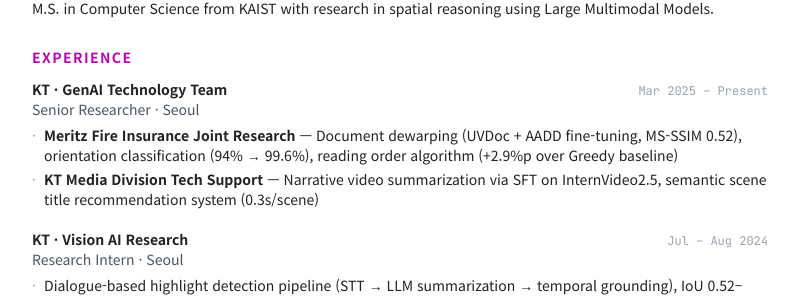
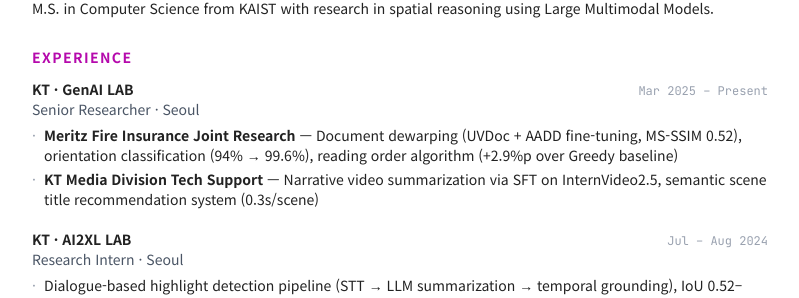
Before and after one commit to ilileun/profile, a Next.js app: page /cv in a window 1280 px wide. Shown: the part 333-631 px from the top of the page, without its empty margins (240-1039 px from the left). Built offline with nearby package versions, Linux system fonts and the light colour scheme.

Commit message:
Rename: GenAI기술팀 → GenAI LAB, Vision AI → AI2XL LAB

```diff
--- a/src/app/cv/page.tsx
+++ b/src/app/cv/page.tsx
@@ -54,7 +54,7 @@
         <div className="mb-5">
           <div className="flex justify-between items-baseline">
             <div>
-              <h3 className="text-sm font-bold">KT · GenAI Technology Team</h3>
+              <h3 className="text-sm font-bold">KT · GenAI LAB</h3>
               <p className="text-sm text-gray-600">Senior Researcher · Seoul</p>
             </div>
             <span className="text-xs text-gray-400 shrink-0" style={{ fontFamily: "'JetBrains Mono', monospace" }}>Mar 2025 – Present</span>
@@ -72,7 +72,7 @@
         <div className="mb-5">
           <div className="flex justify-between items-baseline">
             <div>
-              <h3 className="text-sm font-bold">KT · Vision AI Research</h3>
+              <h3 className="text-sm font-bold">KT · AI2XL LAB</h3>
               <p className="text-sm text-gray-600">Research Intern · Seoul</p>
             </div>
             <span className="text-xs text-gray-400 shrink-0" style={{ fontFamily: "'JetBrains Mono', monospace" }}>Jul – Aug 2024</span>
--- a/src/payload/experience.ts
+++ b/src/payload/experience.ts
@@ -9,7 +9,7 @@
 
 export const experiences: Experience[] = [
   {
-    company: "KT · GenAI기술팀",
+    company: "KT · GenAI LAB",
     role: "선임 연구원 (경력 1년 인정)",
     period: "2025.03 - 현재",
     duration: "1년+",
@@ -17,7 +17,7 @@
     description: "Document AI · Media AI 모델 연구개발 및 서비스 내재화",
   },
   {
-    company: "KT · Vision AI연구담당",
+    company: "KT · AI2XL LAB",
     role: "Research Intern",
     period: "2024.07 - 2024.08",
     duration: "6주",
```
